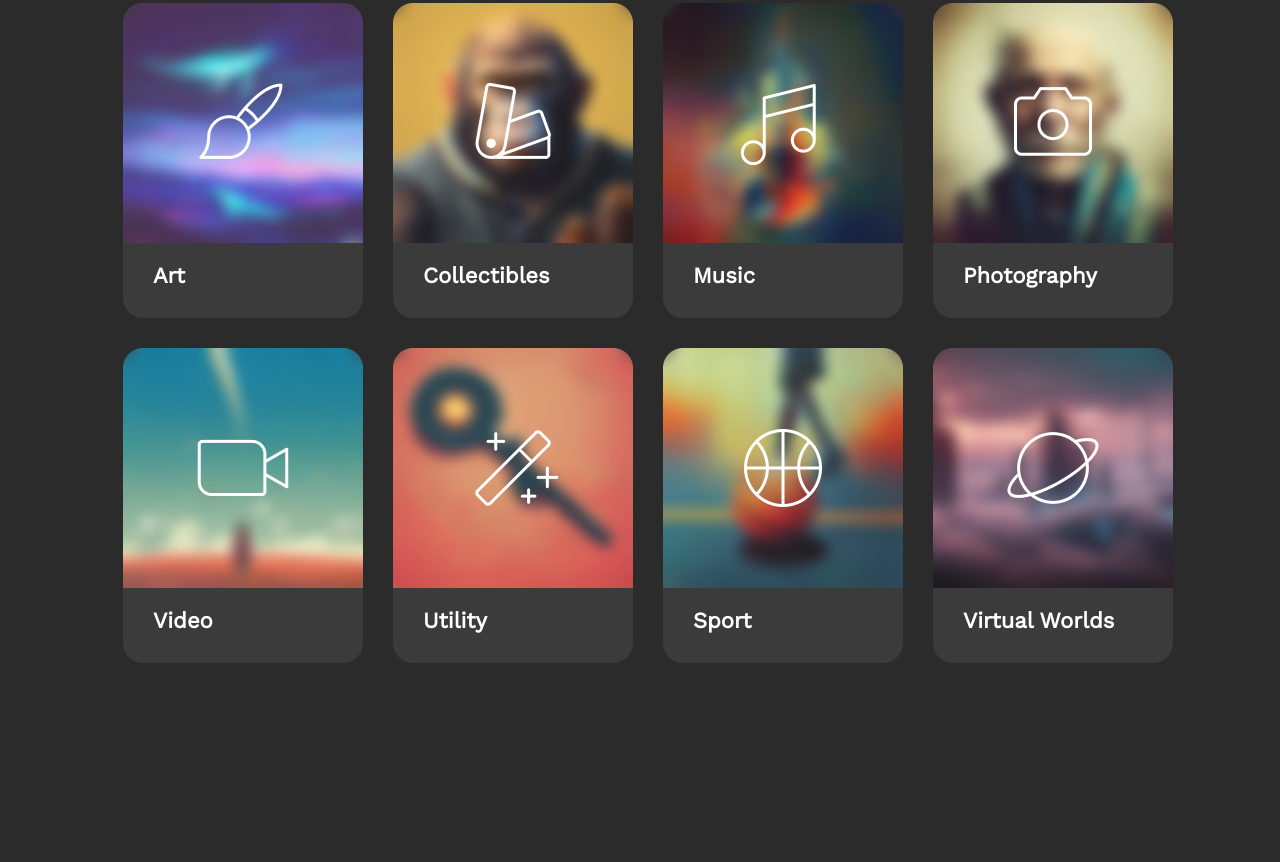
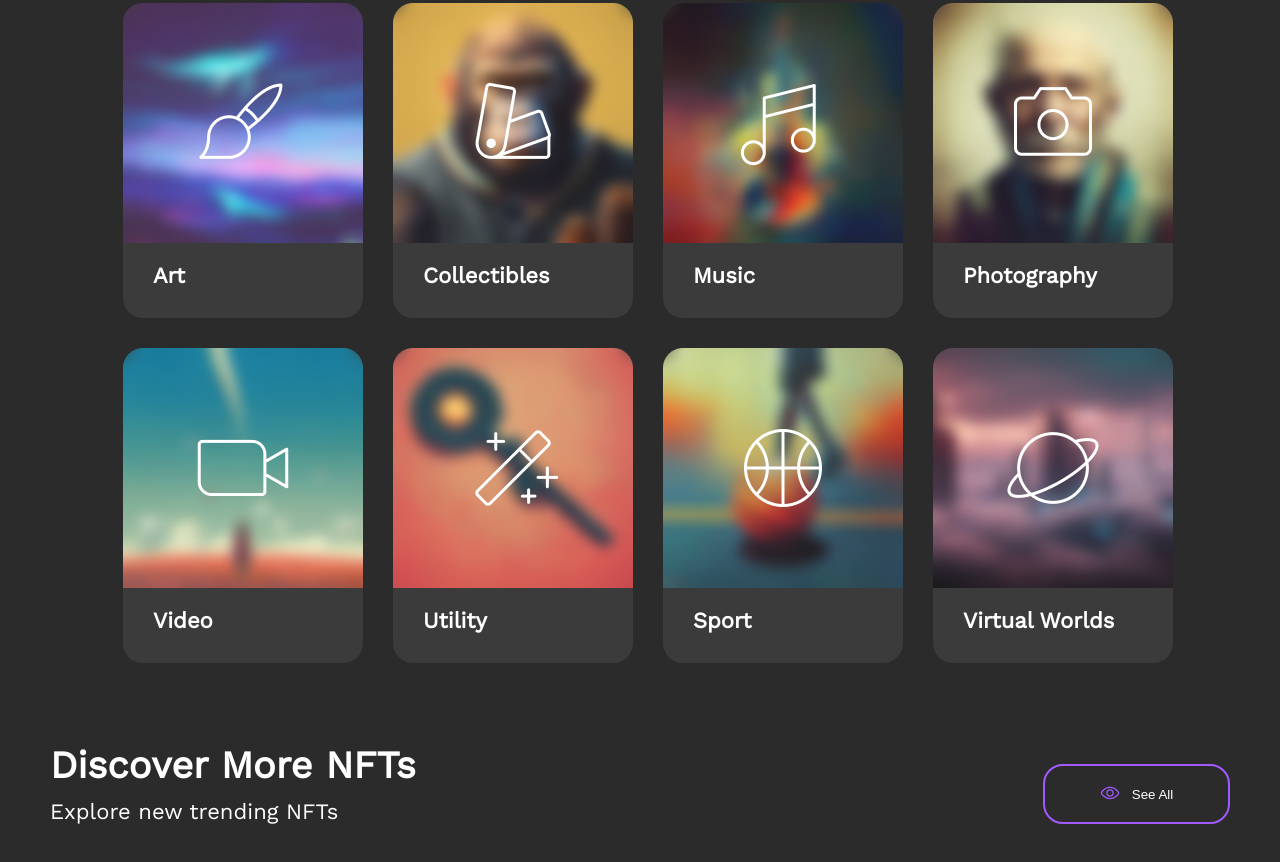
Before and after one commit to SergeyShcerbakov/NFT-market, a website: page src/index.html in a window 1280 px wide. Shown: the part 2654-3516 px from the top of the page. Before the commit the page ends 3397 px from the top, so only its background shows below. Drawn offline with nearby package versions, Linux system fonts and the light colour scheme; files that its build step writes are made by us from their sources.

Commit message:
add layout discover and style in btn.scss

```diff
--- a/src/partails/discover.html
+++ b/src/partails/discover.html
@@ -0,0 +1,11 @@
+<section class="descover">
+    <div class="container">
+        <div class="creators-wrapp">
+            <div class="creators-wrapp__desc">
+                <h3 class="title creators-title">Discover More NFTs</h3>
+                <p class="creators-text">Explore new trending NFTs</p>
+            </div>
+            <button class="btn btn-eye">See All</button>
+        </div>
+    </div>
+</section>
--- a/src/scss/_btn.scss
+++ b/src/scss/_btn.scss
@@ -14,7 +14,6 @@
       content: url("../img/icon/user.svg");
       margin-right: 12px;
     }
-
   }
   &-text {
     color: var(--font-white);
@@ -32,7 +31,7 @@
   margin-bottom: 30px;
   font-weight: 600;
   &::before {
-        content: url('../img/icon/about-rocketLaunch.svg');
+    content: url("../img/icon/about-rocketLaunch.svg");
     margin-right: 12px;
   }
 }
@@ -46,8 +45,23 @@
   display: flex;
   justify-content: center;
   align-items: center;
-  &::before{
+  &::before {
     content: url("../img/icon/creators-rocketLaunch-violet.svg");
     margin-right: 12px;
   }
 }
+
+.btn-eye {
+  width: 187px;
+    background: none;
+    border: 2px solid var(--bg-color-violet);
+    color: var(--font-white);
+    align-self: end;
+    display: flex;
+    justify-content: center;
+    align-items: center;
+    &::before {
+      content: url("../img/icon/eye.svg");
+      margin-right: 12px;
+    }
+}
```
Also changed, not shown: src/css/style.css, src/img/icon/eye.svg (added). Lines whose indentation alone changed are shown as unchanged.
